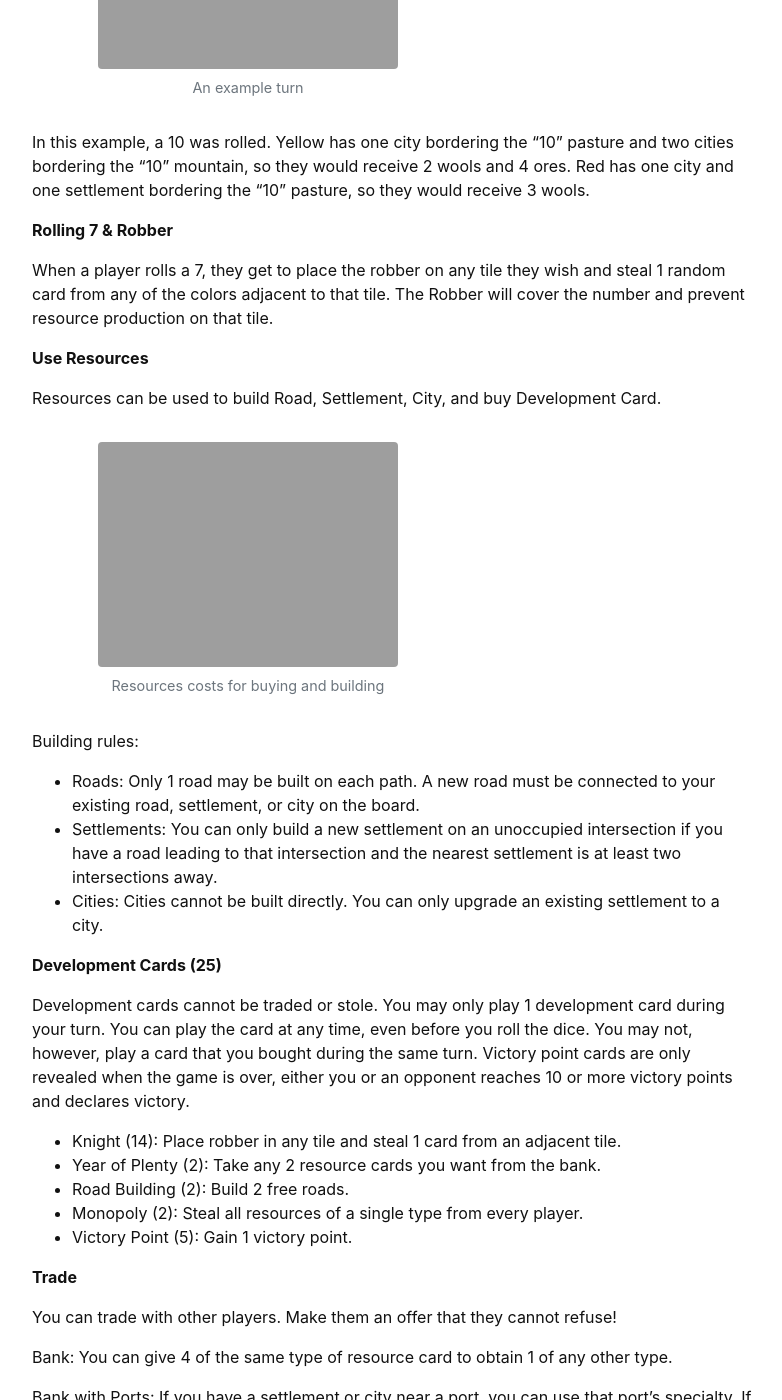
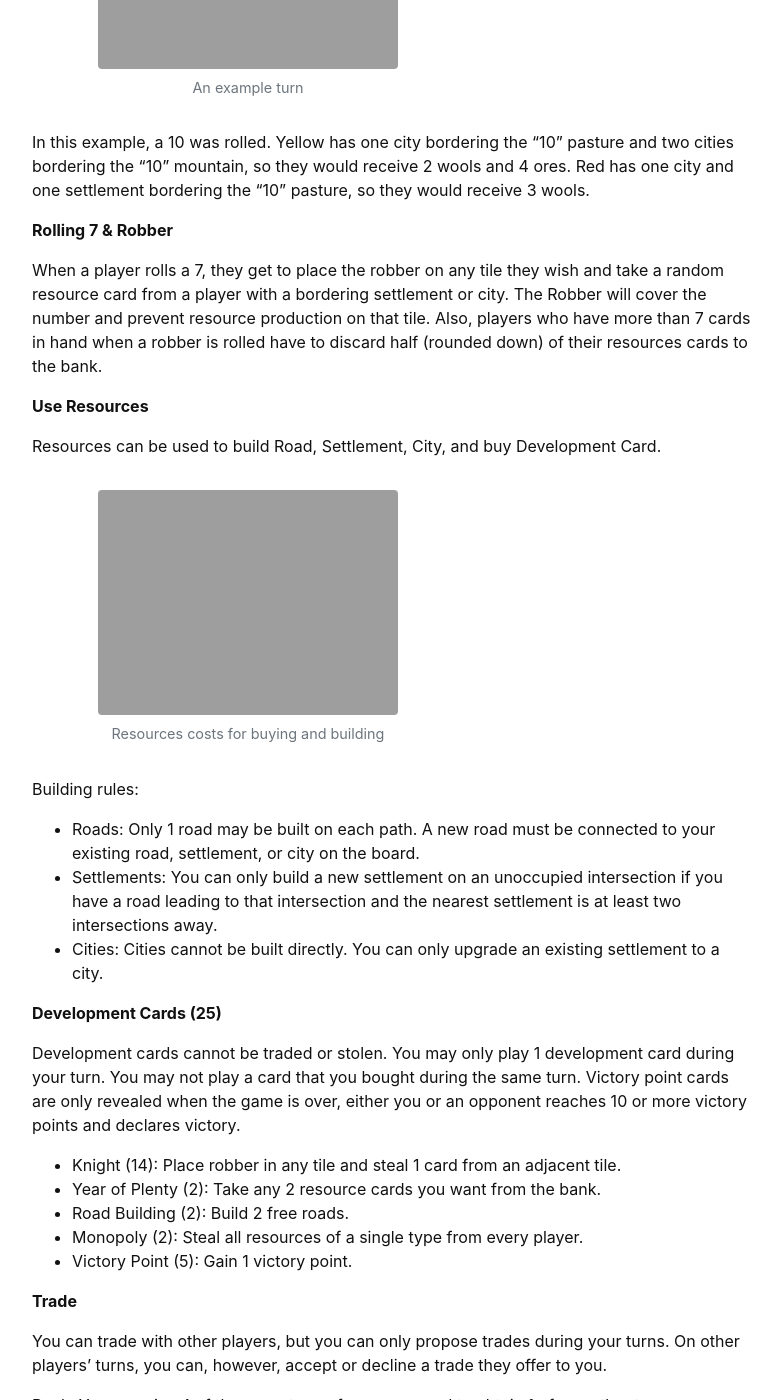
Before and after one commit to hanwendong1/VirtualGaming, a Jekyll site: the page built from content/4-Catan.md, in a window 1280 px wide and 1400 px high, scrolled down 2483 px. Shown: the whole window, without its empty margins (248-1030 px from the left). Built offline with Jekyll 4.4.1, drawn with Linux system fonts in a browser that asks for light colours; some of the changed text lies outside the part shown.

Commit message:
Update 4-Catan.md

```diff
--- a/content/4-Catan.md
+++ b/content/4-Catan.md
@@ -71,7 +71,7 @@ Ways to score victory points:
 - Longest Road or Larget Army = 2 VP
 
 #### SETUP
-1. Log in to the site
+1. One player creates a game and shares the game room link
 2. Join the newly created designated room
 3. Each player begins the game by placing one settlement and one connecting road, then another settlement and another connecting road in reverse turn order.
 4. Receive the resources produced by the terrain hexes bordering your second settlement.
@@ -96,7 +96,7 @@ In this example, a 10 was rolled. Yellow has one city bordering the "10" pasture
 
 **Rolling 7 & Robber**
 
-When a player rolls a 7, they get to place the robber on any tile they wish and steal 1 random card from any of the colors adjacent to that tile. The Robber will cover the number and prevent resource production on that tile.
+When a player rolls a 7, they get to place the robber on any tile they wish and take a random resource card from a player with a bordering settlement or city. The Robber will cover the number and prevent resource production on that tile. Also, players who have more than 7 cards in hand when a robber is rolled have to discard half (rounded down) of their resources cards to the bank.
 
 **Use Resources**
 
@@ -113,7 +113,7 @@ Building rules:
 
 **Development Cards (25)**
 
-Development cards cannot be traded or stole. You may only play 1 development card during your turn. You can play the card at any time, even before you roll the dice. You may not, however, play a card that you bought during the same turn. Victory point cards are only revealed when the game is over, either you or an opponent reaches 10 or more victory points and declares victory.
+Development cards cannot be traded or stolen. You may only play 1 development card during your turn. You may not play a card that you bought during the same turn. Victory point cards are only revealed when the game is over, either you or an opponent reaches 10 or more victory points and declares victory.
 - Knight (14): Place robber in any tile and steal 1 card from an adjacent tile.
 - Year of Plenty (2): Take any 2 resource cards you want from the bank.
 - Road Building (2): Build 2 free roads.
@@ -122,7 +122,7 @@ Development cards cannot be traded or stole. You may only play 1 development car
 
 **Trade**
 
-You can trade with other players. Make them an offer that they cannot refuse!
+You can trade with other players, but you can only propose trades during your turns. On other players' turns, you can, however, accept or decline a trade they offer to you.
 
 Bank: You can give 4 of the same type of resource card to obtain 1 of any other type.
 
```
